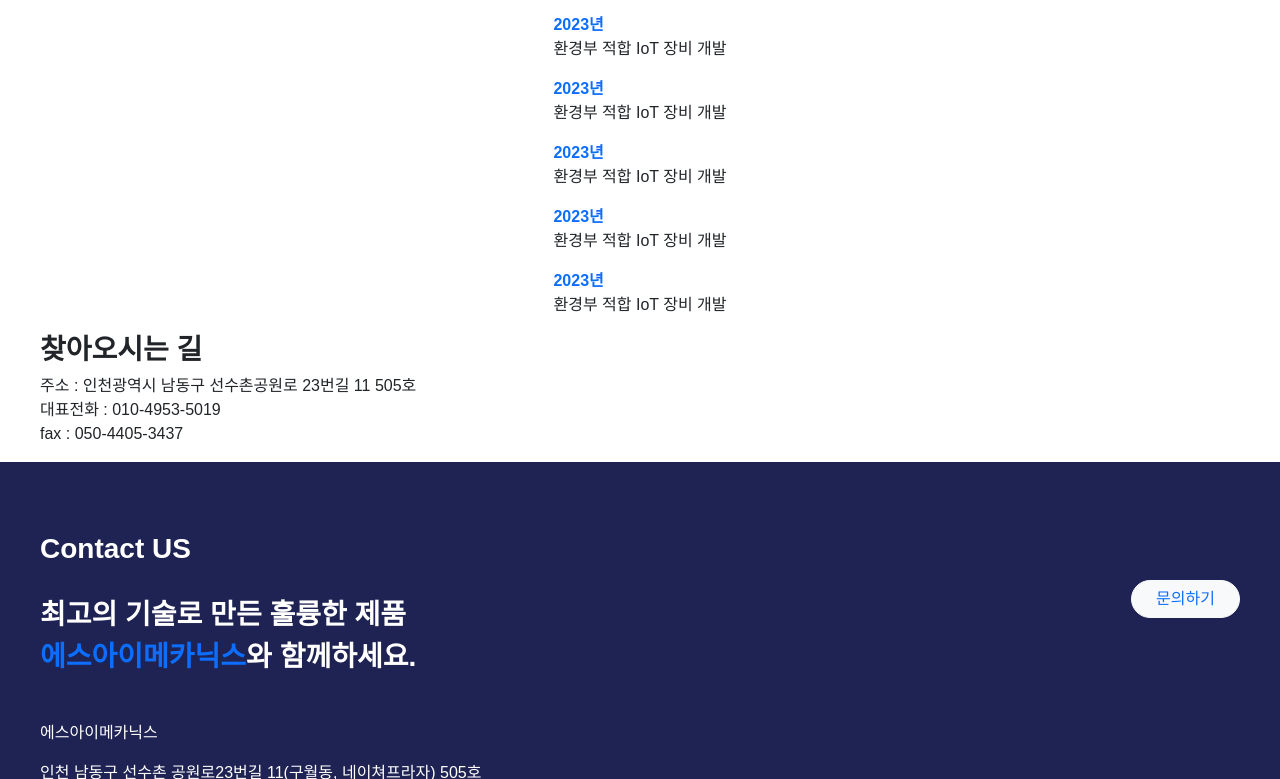
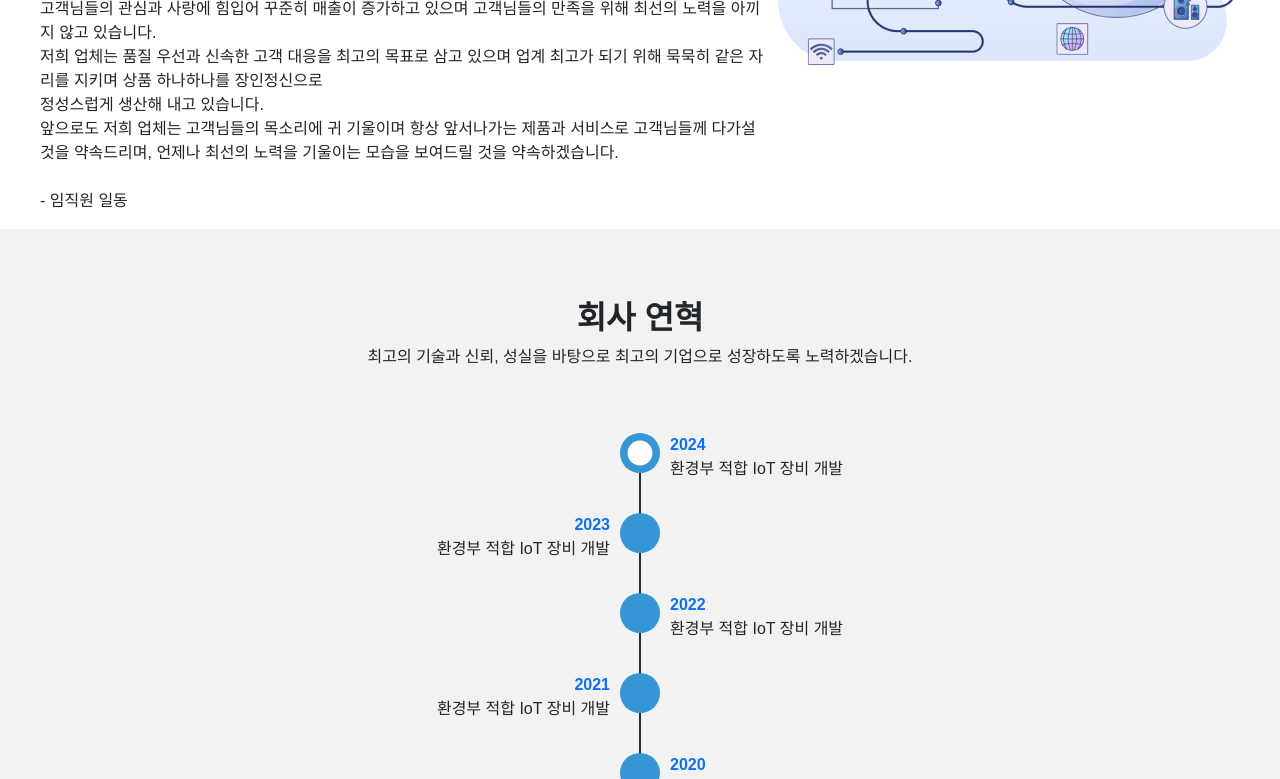
Before and after one commit to ldy6740/simcsHomepage, a plain HTML site: page pages/companyInfo.html in a window 1280 px wide. Shown: the part 563-1342 px from the top of the page. Drawn offline with Linux system fonts and the light colour scheme; a web font is replaced by a local one.

Commit message:
project working...

```diff
--- a/common/css/style.css
+++ b/common/css/style.css
@@ -73,3 +73,71 @@
 	color: #fff;
 	padding: 70px 0 40px;
 }
+
+.sub-cont-top-banner {
+	background: url("../../images/subpage_top-banner_img.png");
+	height: 240px;
+	color: #fff;
+	position:relative;
+}
+.sub-cont-top-banner .txt-wrap {
+	position: absolute;
+	top: 50%;
+	left: 50%;
+	transform: translate(-50%, -50%);
+}
+
+.subpage-cont-wrap-02 {
+	height: 661px;
+	background: #f2f2f2;
+
+	padding: 70px 0;
+}
+.subpage-cont-wrap-02 .cont-item {
+	position: relative;
+}
+.subpage-cont-wrap-02 .cont-item .line {
+	width: 2px;
+	height: 400px;
+	background: #2d2d2d;
+	display: block;
+	position: absolute;
+	top: 0;
+	left: 50%;
+	transform: translate(-50%, 0);
+}
+.subpage-cont-wrap-02 .cont-item .item {
+	position: absolute;
+	top: 0;
+	left: 50%;
+	transform: translate(-50%, 0);
+	width: 40px;
+	height: 40px;
+	border-radius: 50px;
+	background: #3595d5;
+}
+.subpage-cont-wrap-02 .cont-item .item p {
+	position: absolute;
+	width: 250px;
+}
+.subpage-cont-wrap-02 .cont-item .item.this::after {
+	content: "";
+	display: inline-block;
+	background: #fff;
+	width: 25px;
+	height: 25px;
+	border-radius: 15px;
+	position: absolute;
+	top: 50%;
+	left: 50%;
+	transform:translate(-50%, -50%);
+}
+
+.subpage-cont-wrap-03 {
+	padding: 70px 0;
+}
+.subpage-cont-wrap-03 .map-area {
+	width: 100%;
+	height: 600px;
+	background: #cecece;
+}
--- a/pages/companyInfo.html
+++ b/pages/companyInfo.html
@@ -27,21 +27,21 @@
 	</nav>
 	<section class="subpage-cont-wrap-01">
 		<div class="sub-cont-top-banner">
-			<div class="txt-wrap">회사소개</div>
+			<div class="txt-wrap h2">회사소개</div>
 		</div>
 	</section>
-	<section class="subpage-cont-01">
-		<div class="inner mx-auto d-flex">
+	<section class="subpage-cont-01 mt-5">
+		<div class="inner mx-auto d-flex justify-content-between">
 			<div class="cont-left">
 				<div class="txt-wrap">
-					<p class="h3 fw-bold">
+					<p class="h5 fw-bold mb-3">
 						주식회사 에스아이메카닉스에 오신 여러분 환영합니다!
 					</p>
 					<p class="h2 fw-bold">
 						<span class="text-primary">고객의 신뢰와 사랑을 받는 기업</span> <br>
 						처음과 같은 마음으로 최선을 다하겠습니다.
 					</p>
-					<p class="fs-6">
+					<p class="fs-6 mt-5">
 						저희 홈페이지를 찾아주신 고객님을 진심으로 환영합니다.<br>
 						고객님들의 관심과 사랑에 힘입어 꾸준히 매출이 증가하고 있으며 고객님들의 만족을 위해 최선의 노력을 아끼지 않고 있습니다.<br>
 						저희 업체는 품질 우선과 신속한 고객 대응을 최고의 목표로 삼고 있으며 업계 최고가 되기 위해 묵묵히 같은 자리를 지키며 상품 하나하나를 장인정신으로<br>
@@ -62,9 +62,9 @@
 		<div class="inner mx-auto d-flex flex-column align-items-center">
 			<p class="cont-title h2 fw-bold">회사 연혁</p>
 			<p class="cont-sub-title fs-7">최고의 기술과 신뢰, 성실을 바탕으로 최고의 기업으로 성장하도록 노력하겠습니다.</p>
-			<div class="cont-item">
+			<div class="cont-item mt-5">
 				<span class="line"></span>
-				<div class="item">
+				<div class="item this">
 					<p class="item-txt d-flex flex-column">
 						<span class="text-primary fw-bold">2023년</span>
 						<span class="fs-7">환경부 적합 IoT 장비 개발</span>
@@ -130,5 +130,26 @@
 			</div>
 		</div>
 	</footer>
+	<script>
+		let items = document.querySelectorAll('.item');
+		let startTop = 0;
+		let startMonth = 2024;
+
+		items.forEach((item, index) => {
+			item.children[0].children[0].innerText = `${startMonth}`
+			startMonth -= 1;
+
+			item.children[0].style.marginLeft = '50px';
+			if(index%2===1) {
+				item.children[0].style.marginLeft = '-260px';
+				item.children[0].style.textAlign = 'right';
+			}
+
+			if(startTop) {
+				item.style.top = `${startTop}px`;
+			}
+			startTop += 80;
+		})
+	</script>
 </body>
 </html>
```
Also changed, not shown: pages/productInfo.html (+9 -11 lines).
